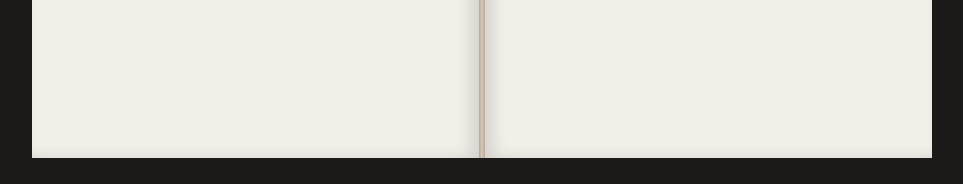
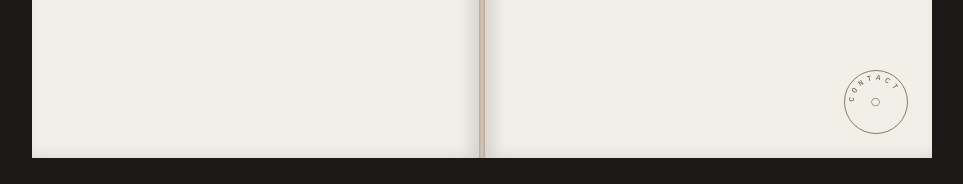
Before and after one commit to Deyad11/field-notes, a Next.js app: page / in a window 1280 px wide. Shown: the part 532-716 px from the top of the page, without its empty margins (158-1121 px from the left). Built offline with nearby package versions, Linux system fonts and the light colour scheme.

Commit message:
feat: contact stamp — circular seal, email + WhatsApp popup, both index and entry views

```diff
--- /dev/null
+++ b/app/components/ContactStamp.tsx
@@ -0,0 +1,119 @@
+"use client";
+import { useState, useEffect, useRef } from "react";
+
+export default function ContactStamp() {
+  const [open, setOpen] = useState(false);
+  const containerRef = useRef<HTMLDivElement>(null);
+
+  useEffect(() => {
+    if (!open) return;
+    const handler = (e: MouseEvent) => {
+      if (
+        containerRef.current &&
+        !containerRef.current.contains(e.target as Node)
+      ) {
+        setOpen(false);
+      }
+    };
+    document.addEventListener("mousedown", handler);
+    return () => document.removeEventListener("mousedown", handler);
+  }, [open]);
+
+  return (
+    <div
+      ref={containerRef}
+      style={{ position: "absolute", bottom: "1.5rem", right: "1.5rem" }}
+    >
+      {open && (
+        <div
+          style={{
+            position: "absolute",
+            bottom: "calc(100% + 0.8rem)",
+            right: 0,
+            background: "#F2EFE9",
+            border: "1px solid #C8B89A",
+            borderRadius: "2px",
+            padding: "1rem 1.2rem",
+            display: "flex",
+            flexDirection: "column",
+            gap: "0.6rem",
+            whiteSpace: "nowrap",
+            boxShadow: "0 4px 16px rgba(0,0,0,0.15)",
+          }}
+        >
+          <a
+            href="mailto:rockstardeepanshu11@gmail.com"
+            style={{
+              fontSize: "0.8rem",
+              color: "#2A2218",
+              textDecoration: "none",
+              letterSpacing: "0.03em",
+            }}
+          >
+            ✉ rockstardeepanshu11@gmail.com
+          </a>
+          <a
+            href="https://wa.me/918851843305"
+            target="_blank"
+            rel="noopener noreferrer"
+            style={{
+              fontSize: "0.8rem",
+              color: "#2A2218",
+              textDecoration: "none",
+              letterSpacing: "0.03em",
+            }}
+          >
+            ✆ +91 88518 43305
+          </a>
+        </div>
+      )}
+
+      <div
+        onClick={() => setOpen(!open)}
+        style={{
+          width: "64px",
+          height: "64px",
+          borderRadius: "50%",
+          border: "1.5px solid #8A7A6A",
+          display: "flex",
+          alignItems: "center",
+          justifyContent: "center",
+          cursor: "pointer",
+          position: "relative",
+          background: "#F2EFE9",
+        }}
+      >
+        <svg
+          viewBox="0 0 64 64"
+          width="64"
+          height="64"
+          style={{ position: "absolute" }}
+        >
+          <path id="stampArc" d="M 10,32 a 22,22 0 1,1 44,0" fill="none" />
+          <text
+            style={{
+              fontSize: "7.5px",
+              fill: "#5C4F3A",
+              letterSpacing: "4px",
+              fontFamily: "monospace",
+            }}
+          >
+            <textPath href="#stampArc">CONTACT</textPath>
+          </text>
+        </svg>
+        <span
+          style={{
+            fontSize: "0.5rem",
+            color: "#5C4F3A",
+            letterSpacing: "0.15em",
+            fontFamily: "monospace",
+            transform: "rotate(-15deg)",
+            display: "block",
+          }}
+        >
+          ◯
+        </span>
+      </div>
+    </div>
+  );
+}
--- a/app/entry/[slug]/page.tsx
+++ b/app/entry/[slug]/page.tsx
@@ -2,6 +2,7 @@
 import { use } from "react";
 import Link from "next/link";
 import { useSceneLoaded } from "../../components/SceneContext";
+import ContactStamp from "@/app/components/ContactStamp";
 
 const entries: Record<
   string,
@@ -106,6 +107,7 @@ export default function EntryPage({
         boxShadow: "0 8px 48px rgba(0,0,0,0.6)",
         opacity: loaded ? 1 : 0,
         transition: "opacity 1s ease 0.3s",
+        position: "relative" as const,
       }}
     >
       {/* LEFT PAGE — nav + title + observation + approach */}
@@ -323,6 +325,7 @@ export default function EntryPage({
           )}
         </div>
       </div>
+      <ContactStamp />
     </div>
   );
 }
--- a/app/page.tsx
+++ b/app/page.tsx
@@ -1,4 +1,5 @@
 "use client";
+import ContactStamp from "./components/ContactStamp";
 import { useSceneLoaded } from "./components/SceneContext";
 import Link from "next/link";
 
@@ -23,6 +24,7 @@ export default function Home() {
         opacity: loaded ? 1 : 0,
         transition: "opacity 1s ease 0.3s",
         borderRadius: "2px 4px 4px 2px",
+        position: "relative" as const,
       }}
     >
       {/* LEFT PAGE — About */}
@@ -156,6 +158,7 @@ export default function Home() {
           </Link>
         </div>
       </div>
+      <ContactStamp />
     </div>
   );
 }
```
